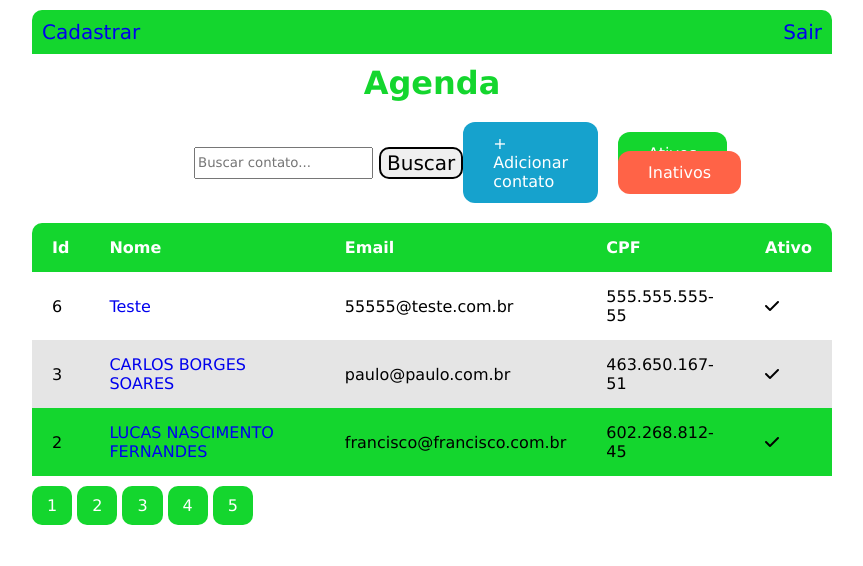
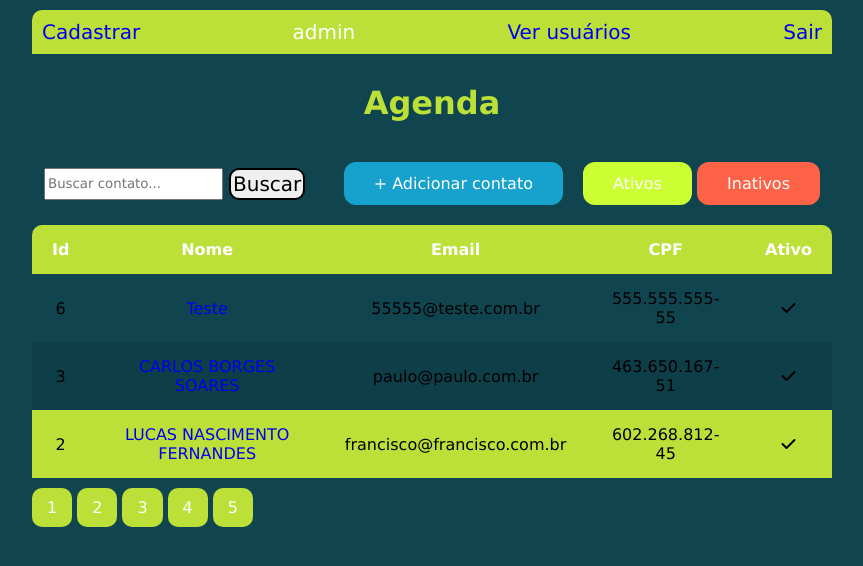
Before and after one commit to MauricioDevJS/agenda, a Django app: page / in a window 1280 px wide. Shown: the top 566 px of the page, without its empty margins (208-1071 px from the left). Run offline with Django 4.2, Linux system fonts and the light colour scheme; a user stored in the database is signed in; data comes from the database, SQL or seed files in the repository; both versions use the stored data as it was after the commit.

Commit message:
Atualização final do projeto

```diff
--- a/contatos/templates/pages/adicionar.html
+++ b/contatos/templates/pages/adicionar.html
@@ -17,9 +17,10 @@
         ></script>
     </head>
     <body>
-        <div class="main">
+        <div class="card_add">
             <form method="POST" enctype="multipart/form-data" action="">
                 {% csrf_token %}
+                <i class="fa-solid fa-user"></i>
                 <input name="nome" type="text" placeholder="nome" />
                 <input class="cpf" name="cpf" type="text" placeholder="cpf" />
                 <input name="email" type="text" placeholder="email" />
--- a/contatos/templates/pages/index.html
+++ b/contatos/templates/pages/index.html
@@ -18,6 +18,10 @@
     <body>
         <div class="header">
             <a href="{% url 'cadastro' %}">Cadastrar</a>
+            <p>{{user}}</p>
+            {% if user.is_superuser %}
+            <a href="{% url 'ver_usuarios' %}">Ver usuários</a>
+            {% endif %}
             <a href="{% url 'logout' %}">Sair</a>
         </div>
         <h1>Agenda</h1>
@@ -33,6 +37,7 @@
             </div>
             <div class="add-btn">
                 <a href="{% url 'adicionar' %}">+ Adicionar contato</a>
+
                 <div class="btn-filter">
                     <a href="{% url 'adicionar' %}">Ativos</a>
                     <a href="{% url 'adicionar' %}">Inativos</a>
--- a/contatos/urls.py
+++ b/contatos/urls.py
@@ -8,4 +8,5 @@ urlpatterns = [
     path('deletar/<int:id>', views.deletar, name='deletar'),
     path('adicionar/', views.adicionar, name='adicionar'),
     path('editar/<int:id>', views.editar, name='editar'),
+    path('ver_usuarios/', views.ver_usuarios, name='ver_usuarios'),
 ]
--- a/contatos/views.py
+++ b/contatos/views.py
@@ -1,6 +1,8 @@
 from django.shortcuts import render, redirect, get_object_or_404
 from . models import Contatos
 from django.contrib.auth.decorators import login_required
+from django.contrib.auth.models import User
+import openai
 
 @login_required(redirect_field_name='login')
 def index(request):
@@ -30,6 +32,8 @@ def adicionar(request):
         email = request.POST.get('email')
         altura = request.POST.get('altura')
         descricao = request.POST.get('descricao')
+        if descricao == '':
+            descricao = gerarDescricao(nome)
         data = request.POST.get('data_nasc')
         telefone = request.POST.get('telefone')
         imagem = request.FILES.get('imagem')
@@ -71,3 +75,25 @@ def editar(request, id):
         return redirect('home')
     else:
         return render(request, 'pages/editar.html', {'contato':contato})
+
+
+
+def gerarDescricao(nome):
+
+    API_KEY = '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' # API_KEY professor
+    modelo = 'text-davinci-003'
+    pergunta = f'gerar descrição para o contato de nome {nome} contendo no máximo de 100 caracteres'
+
+    openai.api_key = API_KEY
+
+    response = openai.Completion.create (
+    engine = modelo,
+    prompt = pergunta,
+    max_tokens = 1024
+    )
+
+    return (response.choices[0]['text'])
+
+def ver_usuarios(request):
+    usuarios = User.objects.all()
+    return render(request, 'pages/ver_usuarios.html', {'usuarios':usuarios})
--- a/templates/static/style.css
+++ b/templates/static/style.css
@@ -6,13 +6,29 @@
     text-decoration: none;
 }
 
+/* Color Theme Swatches in Hex
+.22:38-1-hex { color: #10454F; }
+.22:38-2-hex { color: #506266; }
+.22:38-3-hex { color: #818274; }
+.22:38-4-hex { color: #A3AB78; }
+.22:38-5-hex { color: #BDE038; } */
+
+/* Color Theme Swatches in RGBA */
+/* .22:38-1-rgba { color: rgba(16, 69, 79, 1); }
+.22:38-2-rgba { color: rgba(79, 98, 102, 1); }
+.22:38-3-rgba { color: rgba(128, 130, 116, 1); }
+.22:38-4-rgba { color: rgba(163, 170, 119, 1); }
+.22:38-5-rgba { color: rgba(189, 224, 55, 1); } */
+body{
+    background-color: #10454f;
+}
 .header{
     display: flex;
     justify-content: space-between;
     padding: 10px 10px;
     width: 800px;
     margin: 10px auto;
-    background-color: rgb(20, 214, 46);
+    background-color: #BDE038;
     color: white;
     border-radius: 10px 10px 0 0;
     font-size: 20px;
@@ -40,11 +56,13 @@ table{
 }
 
 thead > tr{
-    background-color: rgb(20, 214, 46);
+    text-align: center;
+    background-color: #BDE038;
     color: white;
 }
 
 tr > th, tr > td{
+    text-align: center;
     padding: 15px 20px;
 }
 
@@ -53,7 +71,7 @@ tbody > tr:nth-last-of-type(even){
 }
 
 tbody > tr:last-of-type{
-    background-color: rgb(20, 214, 46);
+    background-color: #BDE038;
 }
 
 
@@ -66,34 +84,45 @@ tbody > tr:last-of-type{
 }
 
 .pagination > a{
-    background-color: rgb(20, 214, 46);
+    background-color: #BDE038;
     padding: 10px 15px;
     color: white;
     border-radius: 10px;
 }
 
 .pagination > a:hover{
-    background-color: rgb(20, 214, 46);
+    background-color: #506266;;
     color: #000;
 }
 
 h1{
     text-align: center;
     margin: 10px;
-    color: rgb(20, 214, 46);
+    color: #BDE038;
+    padding: 20px 0;
 }
 
 form{
-    width: 500px;
+    width: 800px ;
     padding: 0 12px;
     margin: 0 auto;
     display: flex;
+    justify-content: space-between;
     align-items: center;
 }
 
 .form-inputs > input{
     height: 2rem;
     padding: 0 2px;
+}
+.form-inputs > button{
+    height: 2rem;
+    padding: 0 2px;
+}
+.form-inputs > button:hover{
+    background-color: #506266;;
+    color: #fff;
+    cursor: pointer;
 }
 
 .card{
@@ -163,19 +192,15 @@ form{
     margin: 0 5px;
 }
 
-.form-inputs{
+form > .form-inputs{
     display: flex;
+    justify-content: center;
     align-items: center;
     gap: 6px;
 }
 
-.form-inputs > button{
-    height: 2rem;
-    padding: 0 6px;
-}
-
 .btn > a:nth-child(2){
-    background-color: rgb(20, 214, 46);
+    background-color: #506266;;
 }
 
 
@@ -186,6 +211,7 @@ form{
     justify-content: flex-end;
     gap: 20px;
     align-items: center;
+
 }
 
 .add-btn > a, .btn-filter > a{
@@ -196,20 +222,32 @@ form{
 }
 
 .btn-filter > a:nth-child(1){
-    background-color: rgb(20, 214, 46);
+    background-color: #ccff33;
 }
 .btn-filter > a:nth-child(2){
     background-color: tomato;
 }
 
+.btn-filter > a:hover{
+    background-color: #506266;;
+    color: #000;
+    cursor: pointer;
+}
+.add-btn > a:hover{
+    background-color: #506266;;
+    color: #000;
+    cursor: pointer;
+}
+
 .card_login form{
+    width: 800px;
     display: flex;
     flex-direction: column;
     align-items: center;
     color: #fff;
     padding: 100px 10px;
     margin: 10px auto;
-    background-color: rgb(20, 214, 46);
+    background-color: #BDE038;
     border-radius: 20px;
     box-shadow: 3px 3px 5px black;
     font-size: 20px;
@@ -232,8 +270,9 @@ form{
 }
 
 .card_login form > button:hover{
-    background-color: rgba(20, 214, 46, 0.453);
+    background-color: #506266;;
     color: #fff;
+    cursor: pointer;
 }
 
 .card_login form > h6{
@@ -247,3 +286,43 @@ form{
     font-size: 50px;
     color: #000;
 }
+
+.card_add > form{
+    display: flex;
+    flex-direction: column;
+    align-items: center;
+    color: #fff;
+    padding: 100px 10px;
+    margin: 10px auto;
+    background-color: #BDE038;
+    border-radius: 20px;
+    box-shadow: 3px 3px 5px black;
+    font-size: 20px;
+}
+
+.card_add > form > button:hover{
+    background-color: #506266;;
+    color: #fff;
+    cursor: pointer;
+}
+
+.card_add form > button{
+    text-align: center;
+}
+
+.card_add > form > i{
+    width: 20% 100px;
+    padding: 20px 0;
+    font-size: 50px;
+    color: #000;
+}
+
+.card_add > form > input, button{
+    font-size: 20px;
+    width: 80%;
+    text-align: left;
+    padding: 10px 10px;
+    border-radius: 10px;
+    margin: 12px 0;
+    border: 2px black solid;
+}
```
Also changed, not shown: chat.py (added, +26 -0 lines), contatos/templates/pages/ver_usuarios.html (added, +50 -0 lines), db.sqlite3.
